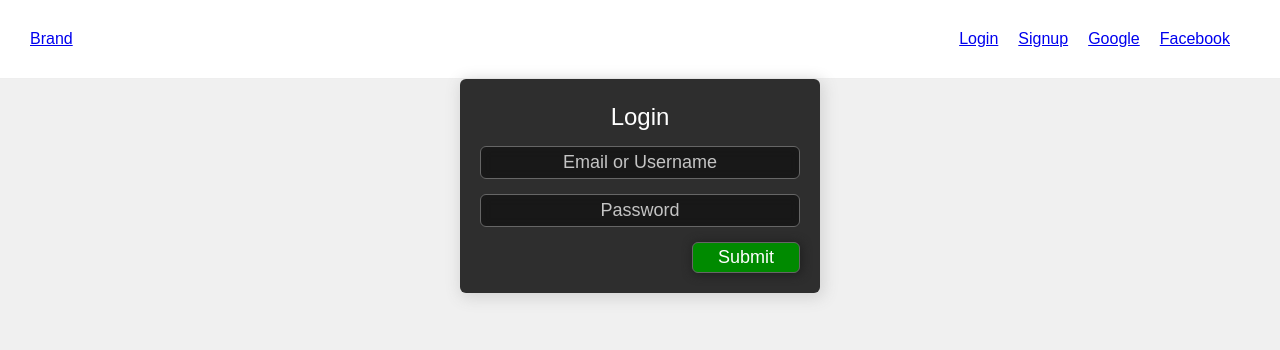
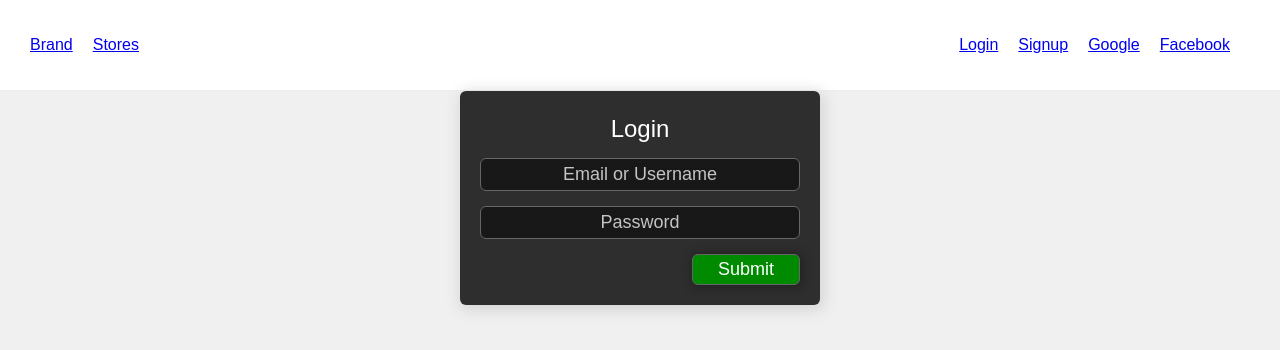
Before and after one commit to devsumanmdn/golden-apple, a React (Create React App) app in the folder client/: page /login in a window 1280 px wide. Shown: the top 350 px of the page. Built offline with nearby package versions, Linux system fonts and the light colour scheme; no server answers; a web font is replaced by a local one.

Commit message:
Added Stores Route in Header component to show in header.

```diff
--- a/client/src/containers/Header.js
+++ b/client/src/containers/Header.js
@@ -40,7 +40,7 @@ function Header(props) {
     switch (props.isAuthenticated) {
       case true:
         return [
-          <ul key={uuid()}>
+          <ul key={uuid()} className="nav-rightLinks">
             <li key={uuid()}>
               <DashboardButton />
             </li>
@@ -54,7 +54,7 @@ function Header(props) {
         ]
       case false:
         return [
-          <ul key={uuid()}>
+          <ul key={uuid()} className="nav-rightLinks">
             <li key={uuid()}>
               <LoginButton />
             </li>
@@ -75,9 +75,12 @@ function Header(props) {
   }
   return (
     <nav className="nav">
-      <ul key={uuid()}>
-        <li key={uuid()} className="brand">
+      <ul key={uuid()} className="nav-leftLinks">
+        <li key={uuid()} className=" brand">
           <Link to="/">Brand</Link>
+        </li>
+        <li key={uuid()}>
+          <Link to="/stores">Stores</Link>
         </li>
         {renderHeaderLinks()}
       </ul>
--- a/client/src/styles/Header.css
+++ b/client/src/styles/Header.css
@@ -3,20 +3,30 @@ nav {
   padding: 0px;
   border-bottom: 1px #eeeeee solid;
   background-color: white;
+  width: 100%;
+  height: 90px;
 }
 
 ul {
   margin: 0px;
-  padding: 15px 20px;
+  padding: 0px 20px;
+  list-style: none;
   display: flex;
-  list-style: none;
 }
 
 li {
   padding: 0px 10px;
+  line-height: 90px;
+  float: left;
 }
 
-.brand {
+.nav-leftLinks {
+  position: relative;
   margin-right: auto;
-  line-height: 48px;
 }
+.nav-leftLinks > * {
+}
+.nav-rightLinks {
+  right: 0px;
+  margin-left: auto;
+}
--- a/client/src/styles/stores.css
+++ b/client/src/styles/stores.css
@@ -43,9 +43,9 @@
 
 @media only screen and (max-width: 720px) {
   .store {
-    margin: 1vw;
+    margin: 6px;
     display: block;
-    width: 48vw;
+    width: calc(50vw - 20px);
     float: left;
   }
 }
```
